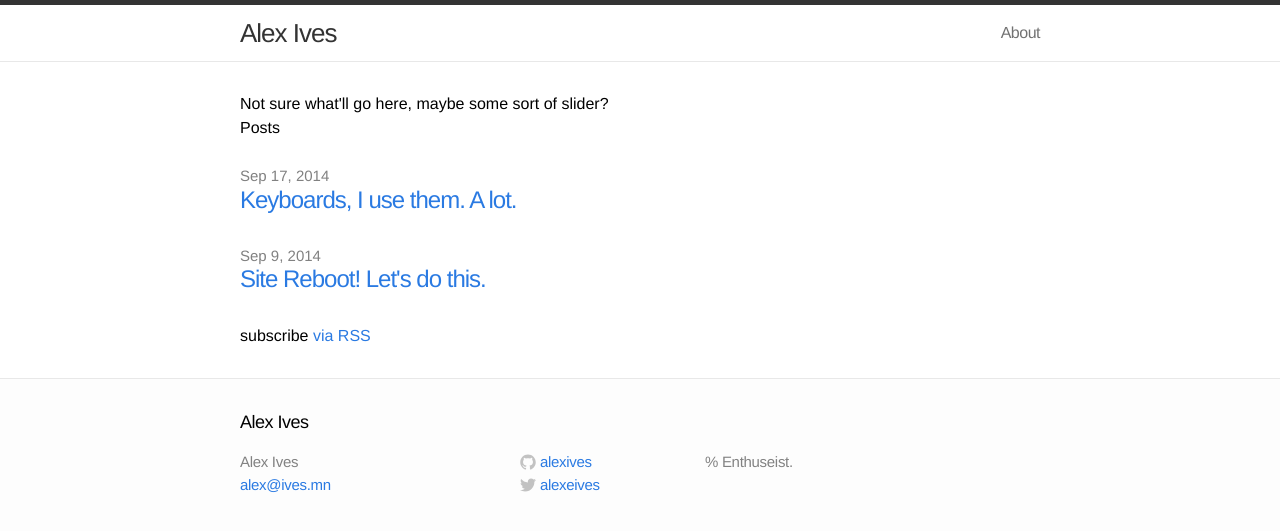
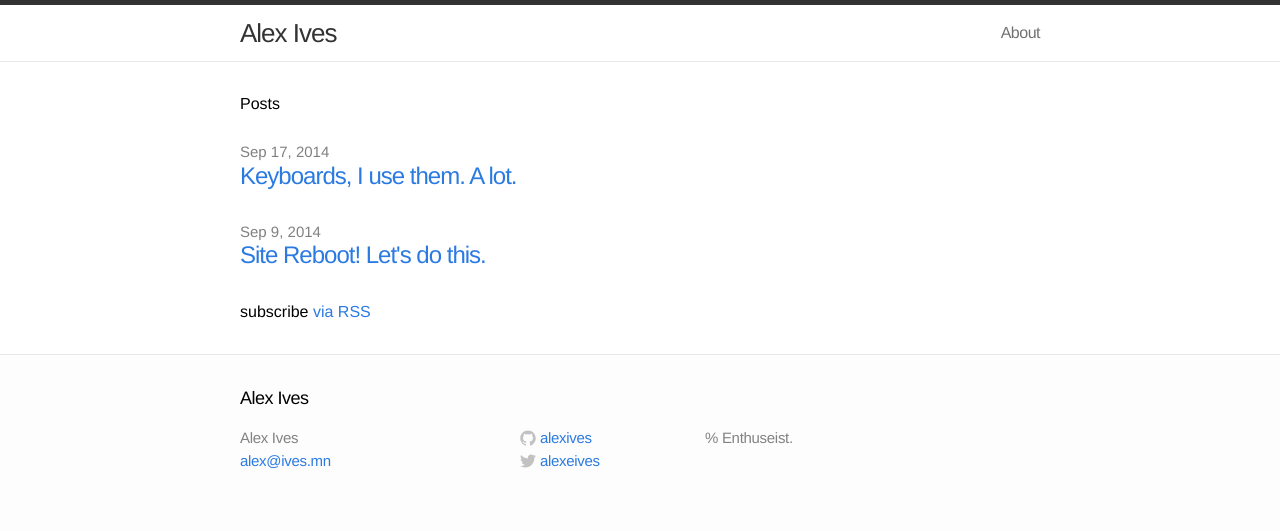
Before and after one commit to alexives/alexives.github.io, a Jekyll site: the page built from index.html, in a window 1280 px wide. Shown: the top 531 px of the page. Built offline with Jekyll 4.4.1, drawn with Linux system fonts in a browser that asks for light colours.

Commit message:
Removed line from homepage asking questions about a different branch.

```diff
--- a/index.html
+++ b/index.html
@@ -3,8 +3,6 @@ layout: default
 ---
 
 <div class="home">
-
-  Not sure what'll go here, maybe some sort of slider?
 
   <h1>Posts</h1>
 
```
